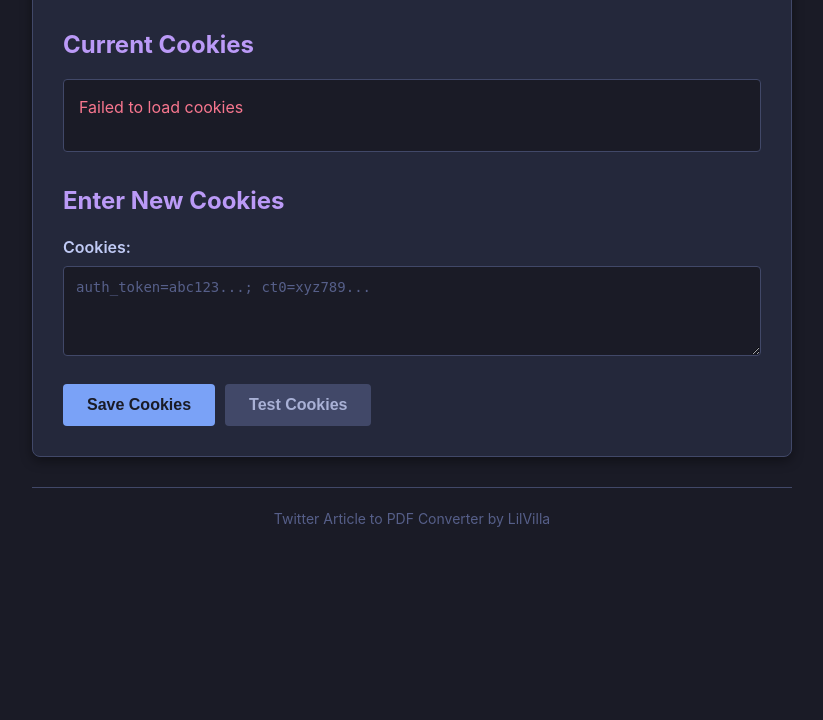
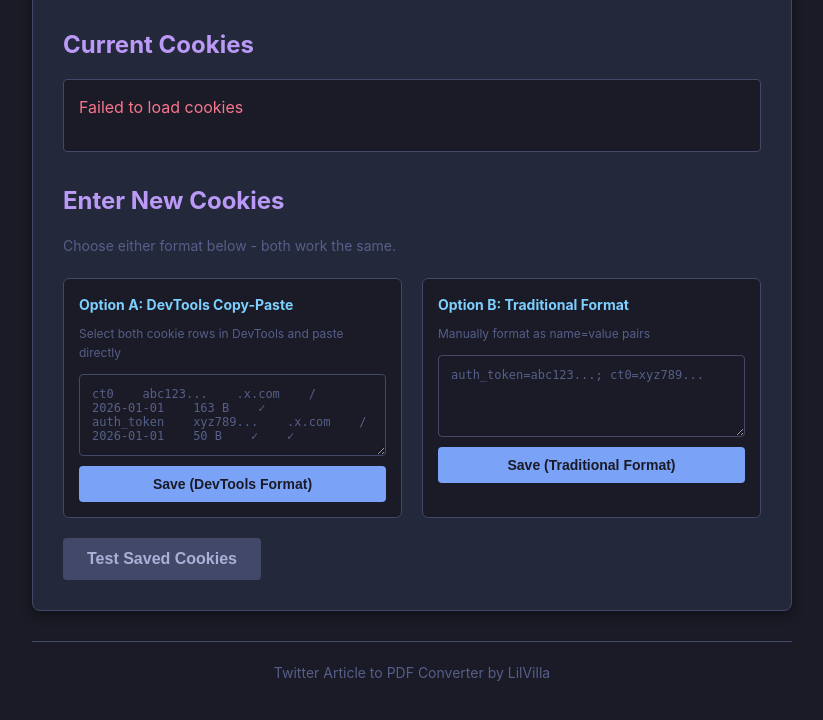
Before and after one commit to tomazvila/articlenator, a Python web app: template src/twitter_articlenator/templates/cookie_guide.html in a window 1280 px wide. Shown: the part 1335-2055 px from the top of the page, without its empty margins (228-1051 px from the left). Before the commit the page ends 1862 px from the top, so only its background shows below. Run offline with Jinja, Linux system fonts and the light colour scheme; the template is opened without the code that fills it, so the values that code supplies are empty.

Commit message:
I can't think of commit msg without claude fck me

```diff
--- a/src/twitter_articlenator/static/style.css
+++ b/src/twitter_articlenator/static/style.css
@@ -423,6 +423,61 @@
     margin-top: 30px;
 }
 
+.form-hint {
+    color: var(--fg-dark);
+    font-size: 14px;
+    margin-bottom: 20px;
+}
+
+/* Cookie input options (side by side) */
+.cookie-input-options {
+    display: grid;
+    grid-template-columns: 1fr 1fr;
+    gap: 20px;
+    margin-bottom: 20px;
+}
+
+.input-option {
+    background-color: var(--bg-dark);
+    border: 1px solid var(--border);
+    border-radius: 6px;
+    padding: 15px;
+}
+
+.input-option h3 {
+    margin-top: 0;
+    margin-bottom: 8px;
+    font-size: 14px;
+}
+
+.option-hint {
+    color: var(--fg-dark);
+    font-size: 12px;
+    margin-bottom: 12px;
+}
+
+.cookie-form-inner {
+    display: flex;
+    flex-direction: column;
+    gap: 10px;
+}
+
+.cookie-form-inner textarea {
+    min-height: 80px;
+    font-size: 12px;
+}
+
+.cookie-form-inner .save-btn {
+    font-size: 14px;
+    padding: 10px 16px;
+}
+
+@media (max-width: 700px) {
+    .cookie-input-options {
+        grid-template-columns: 1fr;
+    }
+}
+
 /* Current cookies display */
 .current-cookies {
     margin-top: 30px;
--- a/src/twitter_articlenator/templates/cookie_guide.html
+++ b/src/twitter_articlenator/templates/cookie_guide.html
@@ -63,21 +63,42 @@
 
 <section class="cookie-form">
     <h2>Enter New Cookies</h2>
-    <form id="cookie-form" method="post" action="/api/cookies">
-        <div class="form-group">
-            <label for="cookie-input">Cookies:</label>
+    <p class="form-hint">Choose either format below - both work the same.</p>
+
+    <div class="cookie-input-options">
+        <div class="input-option">
+            <h3>Option A: DevTools Copy-Paste</h3>
+            <p class="option-hint">Select both cookie rows in DevTools and paste directly</p>
+            <form id="cookie-form-devtools" class="cookie-form-inner">
                 <textarea
-                id="cookie-input"
+                    id="cookie-input-devtools"
+                    name="cookies"
+                    rows="4"
+                    placeholder="ct0    abc123...    .x.com    /    2026-01-01    163 B    ✓
+auth_token    xyz789...    .x.com    /    2026-01-01    50 B    ✓    ✓"
+                ></textarea>
+                <button type="submit" class="save-btn">Save (DevTools Format)</button>
+            </form>
+        </div>
+
+        <div class="input-option">
+            <h3>Option B: Traditional Format</h3>
+            <p class="option-hint">Manually format as name=value pairs</p>
+            <form id="cookie-form-traditional" class="cookie-form-inner">
+                <textarea
+                    id="cookie-input-traditional"
                     name="cookies"
                     rows="4"
                     placeholder="auth_token=abc123...; ct0=xyz789..."
                 ></textarea>
+                <button type="submit" class="save-btn">Save (Traditional Format)</button>
+            </form>
         </div>
+    </div>
+
     <div class="button-group">
-            <button type="submit" id="save-cookies-btn">Save Cookies</button>
-            <button type="button" id="test-cookies-btn" class="secondary">Test Cookies</button>
+        <button type="button" id="test-cookies-btn" class="secondary">Test Saved Cookies</button>
     </div>
-    </form>
 
     <div id="save-success" class="success-message" style="display: none;">
         Cookies saved successfully! You can now <a href="/">convert articles</a>.
@@ -102,8 +123,8 @@
     document.getElementById('test-error').style.display = 'none';
 }
 
-// Save cookies handler
-document.getElementById('cookie-form').addEventListener('submit', async (e) => {
+// Save cookies handler (shared for both forms)
+async function handleCookieSubmit(e) {
     e.preventDefault();
     const form = e.target;
     const successDiv = document.getElementById('save-success');
@@ -125,6 +146,8 @@
             // Refresh the cookie status in the nav and cookie display
             refreshCookieStatus();
             loadCurrentCookies();
+            // Clear the form
+            form.reset();
         } else {
             errorDiv.style.display = 'block';
             errorDiv.textContent = data.error || 'Failed to save cookies';
@@ -133,7 +156,11 @@
         errorDiv.style.display = 'block';
         errorDiv.textContent = 'Failed to connect to server';
     }
-});
+}
+
+// Attach handler to both forms
+document.getElementById('cookie-form-devtools').addEventListener('submit', handleCookieSubmit);
+document.getElementById('cookie-form-traditional').addEventListener('submit', handleCookieSubmit);
 
 // Test cookies handler
 document.getElementById('test-cookies-btn').addEventListener('click', async () => {
```
Lines whose indentation alone changed are shown as unchanged.
